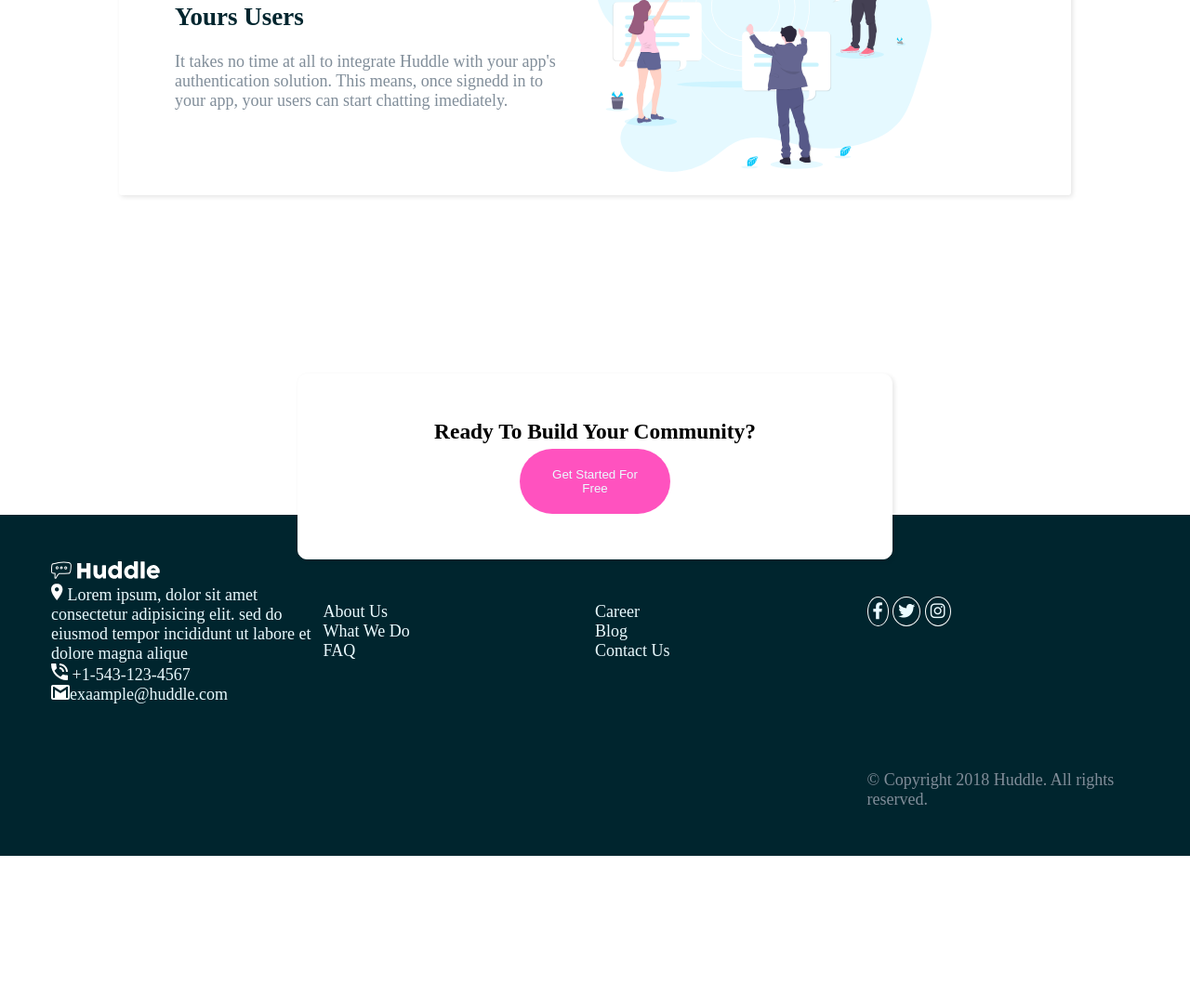
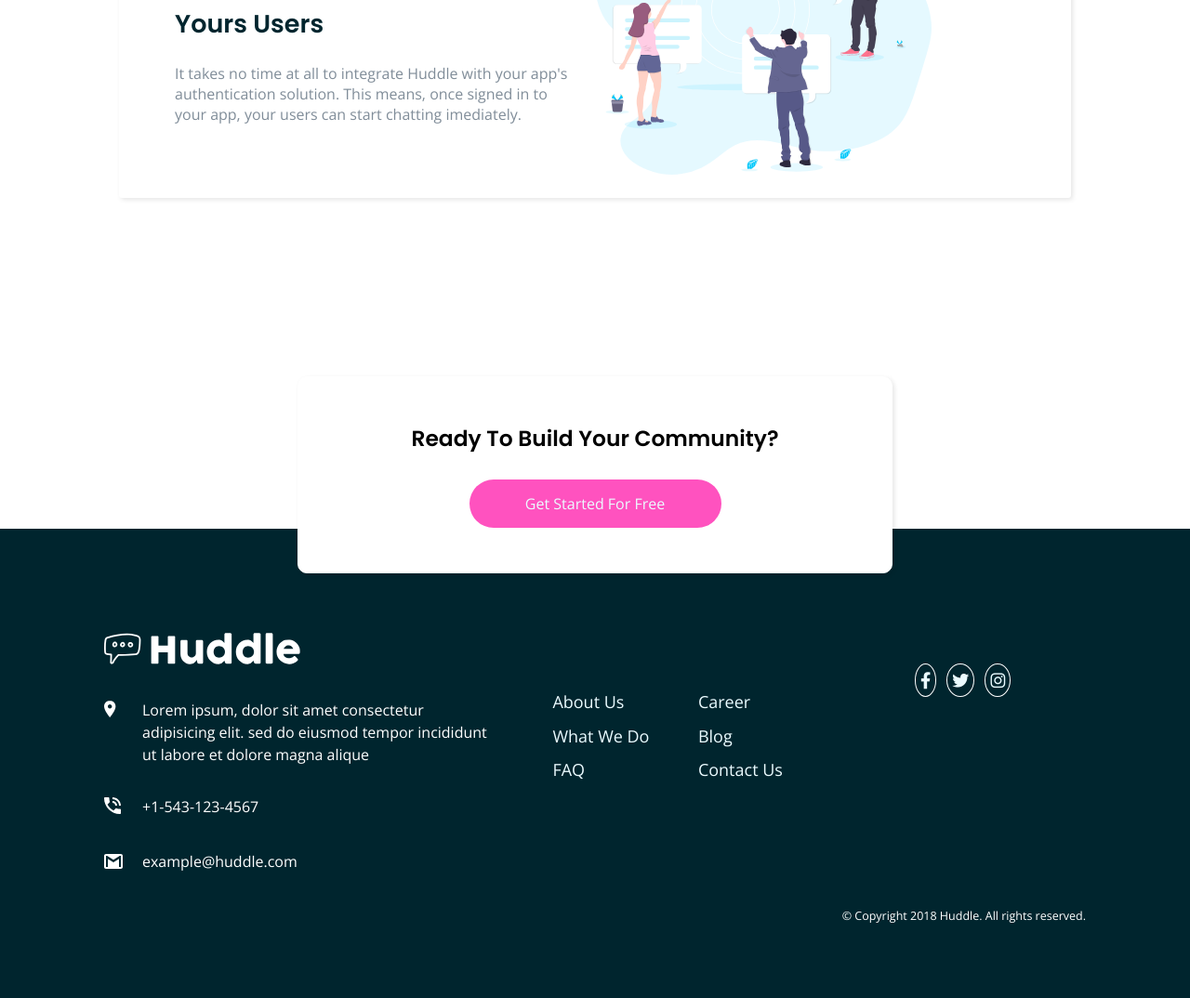
Before and after one commit to Njidekaa/Landing-Page, a plain HTML site: page index.html in a window 1280 px wide. Shown: the part 1581-2655 px from the top of the page at 93% size. Before the commit the page ends 2502 px from the top, so only its background shows below. Drawn offline with nearby package versions, Linux system fonts and the light colour scheme.

Commit message:
Responsive Landing Page

```diff
--- a/index.html
+++ b/index.html
@@ -5,7 +5,19 @@
     <meta http-equiv="X-UA-Compatible" content="IE=edge" />
     <meta name="viewport" content="width=device-width, initial-scale=1.0" />
     <title>Landing Page</title>
-    <link rel="stylesheet" href="https://cdnjs.cloudflare.com/ajax/libs/font-awesome/6.1.1/css/all.min.css">
+    <link rel="icon" type="image/png" sizes="32x32" href="./favicon-32x32.png">
+    <link
+      rel="stylesheet"
+      href="https://cdnjs.cloudflare.com/ajax/libs/font-awesome/6.1.1/css/all.min.css"
+    />
+    <link
+      href="https://fonts.googleapis.com/css2?family=Poppins:wght@600&display=swap"
+      rel="stylesheet"
+    />
+    <link
+      href="https://fonts.googleapis.com/css2?family=Open+Sans:wght@400&display=swap"
+      rel="stylesheet"
+    />
     <link rel="stylesheet" href="style.css" />
   </head>
   <body>
@@ -13,24 +25,30 @@
       <div class="heading">
         <div class="flex">
           <div class="nav">
-                  <img src="./logo.svg" alt="" style="width:15%" class="image">
+            <img src="./logo.svg" alt="" style="width: 15%" class="image" />
             <button class="btn1">Try it free</button>
           </div>
         </div>
       </div>
       <div class="heading2">
         <div class="writeups">
-          <h2 style="margin-bottom: 5% ;">Build The Community <br> Your Fans Will Love</h2>
-          <p>
-            Huddle re-imagines the way we build communities. You have <br> a voice,
-            but so does your audience. Create connections
-           with <br> your users as you
-            engage in genuine discussion.
+          <h2 style="margin-bottom: 5%">
+            Build The Community <br />
+            Your Fans Will Love
+          </h2>
+          <p class="community">
+            Huddle re-imagines the way we build communities. You have <br />
+            a voice, but so does your audience. Create connections with <br />
+            your users as you engage in genuine discussion.
           </p>
           <button class="btn2">Get Started for Free</button>
         </div>
         <div class="image1">
-          <img src="./illustration-mockups.svg" alt="mockups" style="width:80%" />
+          <img
+            src="./illustration-mockups.svg"
+            alt="mockups"
+            style="width: 80%"
+          />
         </div>
       </div>
     </header>
@@ -39,28 +57,33 @@
         <div class="writeup1">
           <h2 class="grow">Grow Together</h2>
           <p class="growp">
-            Generate meaningful discussions with your audience and <br> build a
-            strong, loyal community. Think of the insightful <br> conversations you
-            miss out on with a feedback form.
+            Generate meaningful discussions with your audience and <br />
+            build a strong, loyal community. Think of the insightful <br />
+            conversations you miss out on with a feedback form.
           </p>
         </div>
         <div class="image2">
           <img
             src="./illustration-grow-together.svg"
-            alt="Grow together icon" style="width: 80%"
+            alt="Grow together icon"
+            style="width: 80%"
           />
         </div>
       </div>
       <div class="flowing">
         <div class="image3">
-          <img src="./illustration-flowing-conversation.svg" alt="flowing" style="width:80%"/>
+          <img
+            src="./illustration-flowing-conversation.svg"
+            alt="flowing"
+            style="width: 80%"
+          />
         </div>
         <div class="writeup2">
           <h2>Flowing Conversations</h2>
           <p class="flowp">
-            You wouldn't paginate a conversaion in real life, so why do <br> it
-            online? our threads have just-in-time loading for a more <br> natural
-            flow.
+            You wouldn't paginate a conversaion in real life, so why do <br />
+            it online? our threads have just-in-time loading for a more <br />
+            natural flow.
           </p>
         </div>
       </div>
@@ -68,19 +91,19 @@
         <div class="writeup3">
           <h2>Yours Users</h2>
           <p class="usersp">
-            It takes no time at all to integrate Huddle with your app's <br>
-            authentication solution. This means, once signedd in to <br> your app,
-            your users can start chatting imediately.
+            It takes no time at all to integrate Huddle with your app's <br />
+            authentication solution. This means, once signed in to <br />
+            your app, your users can start chatting imediately.
           </p>
         </div>
         <div class="image4">
-          <img src="./illustration-your-users.svg" alt="Users icon" style="width:80%"/>
+          <img
+            src="./illustration-your-users.svg"
+            alt="Users icon"
+            style="width: 80%"
+          />
         </div>
       </div>
-    </main>
-
-
-      <footer>
       <div class="ready">
         <div class="build">
           <h3>Ready To Build Your Community?</h3>
@@ -89,58 +112,57 @@
           <button class="btn3">Get Started For Free</button>
         </div>
       </div>
-        <div class="footer">
-        <div class="container">
-          <div class="row">
-            <div class="footer-col">
+    </main>
+
+    <footer>
+      <section class="footer-logo">
+       <img src="./footer-logo.svg" alt="logo" style="width: 20%"/>
+      </section>
+
+      <section class="footer-body">
+          <section class="contact-info">
+              <div class="contact-info-details">
+                  <div>
+                   <img src="./icon-location.svg" alt="location" />
+                  </div>
+                   <p>Lorem ipsum,
+                   dolor sit amet consectetur adipisicing elit. sed do eiusmod
+                   tempor incididunt ut labore et dolore magna alique</p>
+              </div>
+              <div class="contact-info-details">
+                  <div>
+                   <img src="./icon-phone.svg" alt="phone no" />
+                  </div>
+                  <p>+1-543-123-4567</p>
+              </div>
+              <div class="contact-info-details">
+                  <div>
+                   <img src="./icon-email.svg" alt="email icon" />
+                  </div>
+                  <p>example@huddle.com</p>
+              </div>
+          </section>
+          <section class="footer-nav">
               <ul>
-                <li><img src="./footer-logo.svg" alt="logo" style="width: 40%" /></li>
-                <li>
-                  <img src="./icon-location.svg" alt="location" /> Lorem ipsum,
-                  dolor sit amet consectetur
-                  adipisicing elit. sed do eiusmod tempor
-                  incididunt ut labore et dolore magna alique
-                </li>
-                <li>
-                  <img src="./icon-phone.svg" alt="phone no" /> +1-543-123-4567
-                </li>
-                <li>
-                  <img
-                    src="./icon-email.svg"
-                    alt="email icon"
-                  />exaample@huddle.com
-                </li>
+                  <li><a href="#">About Us </a></li>
+                  <li><a href="#">What We Do </a></li>
+                  <li><a href="#">FAQ </a></li>
                 </ul>
-            </div>
-            <div class="footer-col">
-              <div class="about">
                 <ul>
-                <li>About Us</li>
-                <li>What We Do</li>
-                <li>FAQ</li>
+                  <li><a href="#">Career </a></li>
+                  <li><a href="#">Blog </a></li>
+                  <li><a href="#">Contact Us </a></li>
                 </ul>
-          </div>
-            </div>
-            <div class="footer-col">
-              <div class="about">
-              <ul>
-                <li>Career</li>
-                <li>Blog</li>
-                <li>Contact Us</li>
-              </ul>
-          </div>
-            </div>
-            <div class="footer-col">
-              <div class="about">
+          </section>
+          <section class="social-sec">
               <a href="#"><i class="fa-brands fa-facebook-f"></i></a>
               <a href="#"><i class="fa-brands fa-twitter"></i></a>
               <a href="#"><i class="fa-brands fa-instagram"></i></a>
-              <p class="under"> &copy Copyright 2018 Huddle. All rights reserved.</p>
-          </div>
-            </div>
-          </div>
-        </div>
-      </div>
+          </section>
+      </section>
+      <section class="copyright-section">
+       <small>&copy Copyright 2018 Huddle. All rights reserved.</small>
+      </section>
   </footer>
   </body>
 </html>
--- a/style.css
+++ b/style.css
@@ -6,6 +6,13 @@
 body{
     font-size: 18px;
 
+}
+h2, h3{
+    font-family: 'Poppins', sans-serif;
+}
+p{
+    font-family: 'Open Sans', sans-serif;
+    font-size: 16px;
 }
 header{
     background-image: url(./bg-hero-desktop.svg);
@@ -16,7 +23,6 @@ header{
     margin-top: 30px;
 }
 .btn1{
-
     text-align: center;
     border-radius: 20px;
     width: 20%;
@@ -25,9 +31,18 @@ header{
     color:hsl(192, 100%, 9%);
     border: none;
     margin-top: 30px;
+    font-family: 'Open Sans', sans-serif;
     cursor: pointer;
+    animation-name: choice;
+    animation-duration: 4s;
 
 }
+@keyframes choice{
+    from {background-color: white;}
+    to {background-color:hsl(322, 56%, 74%);}
+}
+
+
 .flex{
     width: 100%;
     padding: 0px 80px;
@@ -61,14 +76,22 @@ header{
     background-color:hsl(322, 100%, 66%);
     color:  hsl(193, 100%, 96%);
     border: none;
+    font-family: 'Open Sans', sans-serif;
     cursor: pointer;
 
+}
+.btn2:hover{
+    background-color:hsl(322, 56%, 74%);
 }
 h2{
     color:hsl(192, 100%, 9%);
 }
 p{
     color: hsl(208, 11%, 55%);
+}
+.community{
+    color:hsl(192, 100%, 9%);
+    font-size: 14px;
 }
 .image1{
     flex: 50%;
@@ -150,56 +173,125 @@ p{
     top: 4rem;
 }
 .btn3{
-    margin-top: 1%;
+    margin-top: 5%;
     text-align: center;
     border-radius: 50px;
-    width: 30%;
-    padding: 20px 20px;
+    width: 50%;
+    padding: 15px 15px;
     background-color: hsl(322, 100%, 66%);
     color: hsl(193, 100%, 96%);
+    font-family: 'Open Sans', sans-serif;
+    font-size: 16px;
     border: none;
     cursor: pointer;
+}
+.btn3:hover{
+    background-color:hsl(322, 56%, 74%);
 }
 .build{
     font-size: 20px;
 }
 
 
-.container{
-    max-width: 1170px;
-    margin: auto;
+footer{
     background-color: hsl(192, 100%, 9%);
-    color: hsl(193, 100%, 96%);
+    width: 100%;
+    color: white;
+    padding: 7rem 7rem 5rem;
+    font-family: 'Open Sans', sans-serif;
+    font-weight: 400;
 
 }
-.row{
-    display:flex;
-    flex-wrap: wrap;
+.footer-body{
+    display:grid;
+    justify-content: start;
+    grid-template-columns: 380px 300px auto;
+    grid-gap:6rem;
 }
 ul{
     list-style: none;
 }
-.footer{
-    background-color:hsl(192, 100%, 9%);
-    padding: 50px 0;
+.contact-info{
+    padding: 1rem 0;
 }
-.footer-col{
-    width: 25%;
-    padding: 0, 15%;
+.contact-info-details{
+    display:grid;
+    grid-template-columns: 25px 380px;
+    grid-gap: 1rem;
+    padding: 1rem 0;
+    line-height: 1.5;
 
 }
-.logo{
-    color:hsl(193, 100%, 96%);
+.contact-info-details > img{
+    vertical-align: middle;
 }
-.about{
-    margin-top: 15%;
+.contact-info-details > p{
+    color: white;
 }
-a{
+
+.footer-nav{
+    display: grid;
+    grid-template-columns: repeat(2,auto);
+    align-items: baseline;
+    padding: 1rem 0;
+
+}
+.footer-nav:hover{
+    text-decoration: underline;
+    transition: 0.4secs;
+}
+.social-sec > a{
+    color: hsl(193, 100%, 96%);
     border: 1px solid white;
+    border-radius: 50%;
+    margin-right:0.4rem;
     padding: 5px;
-    border-radius: 50%;
-   color:hsl(193, 100%, 96%);
+
 }
-.under{
-    margin-top: 10rem;
+.social-sec > a:hover{
+    color:hsl(322, 100%, 66%);
 }
+
+.footer-nav li{
+    padding: 0.4rem;
+
+}
+.footer-nav a{
+    text-decoration: none;
+    color: hsl(193, 100%, 96%);
+
+}
+.copyright-section{
+    text-align: right;
+    font-size: 15px;
+
+}
+
+/* Media queries*/
+
+@media screen and (max-width: 1000px){
+    .footer-body{
+        width: 100%;
+        display: flex;
+        flex-direction: column;
+    }
+    .contact-info-details{
+        display:flex;
+        flex-direction: flex-start;
+    }
+    .footer-nav{
+        display: grid;
+        grid-template-columns: auto;
+        grid-gap: 0;
+    }
+    .social-sec{
+        display:flex;
+        justify-content: center;
+        align-items: center;
+    }
+    .copyright-section{
+        text-align: center;
+    }
+
+
+}
```
Lines whose indentation alone changed are shown as unchanged.
